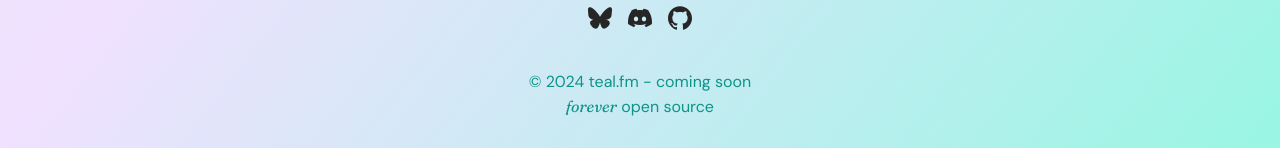
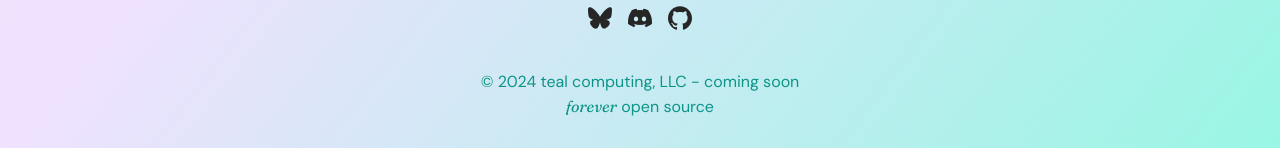
Before and after one commit to teal-fm/teal-landing, a React (Vite) app: page / in a window 1280 px wide. Shown: the part 1484-1632 px from the top of the page. Built offline with nearby package versions, Linux system fonts and the light colour scheme.

Commit message:
business name

```diff
--- a/src/App.tsx
+++ b/src/App.tsx
@@ -198,7 +198,7 @@ function App() {
 
         {/* Footer */}
         <footer className="mt-10 pb-8 text-center text-teal-600 dark:text-teal-400/60">
-          <p>© { currentYear } teal.fm - coming soon</p>
+          <p>© { currentYear } teal computing, LLC - coming soon</p>
           <p>
             <span className="italic font-modern-serif">forever</span> open
             source
```
